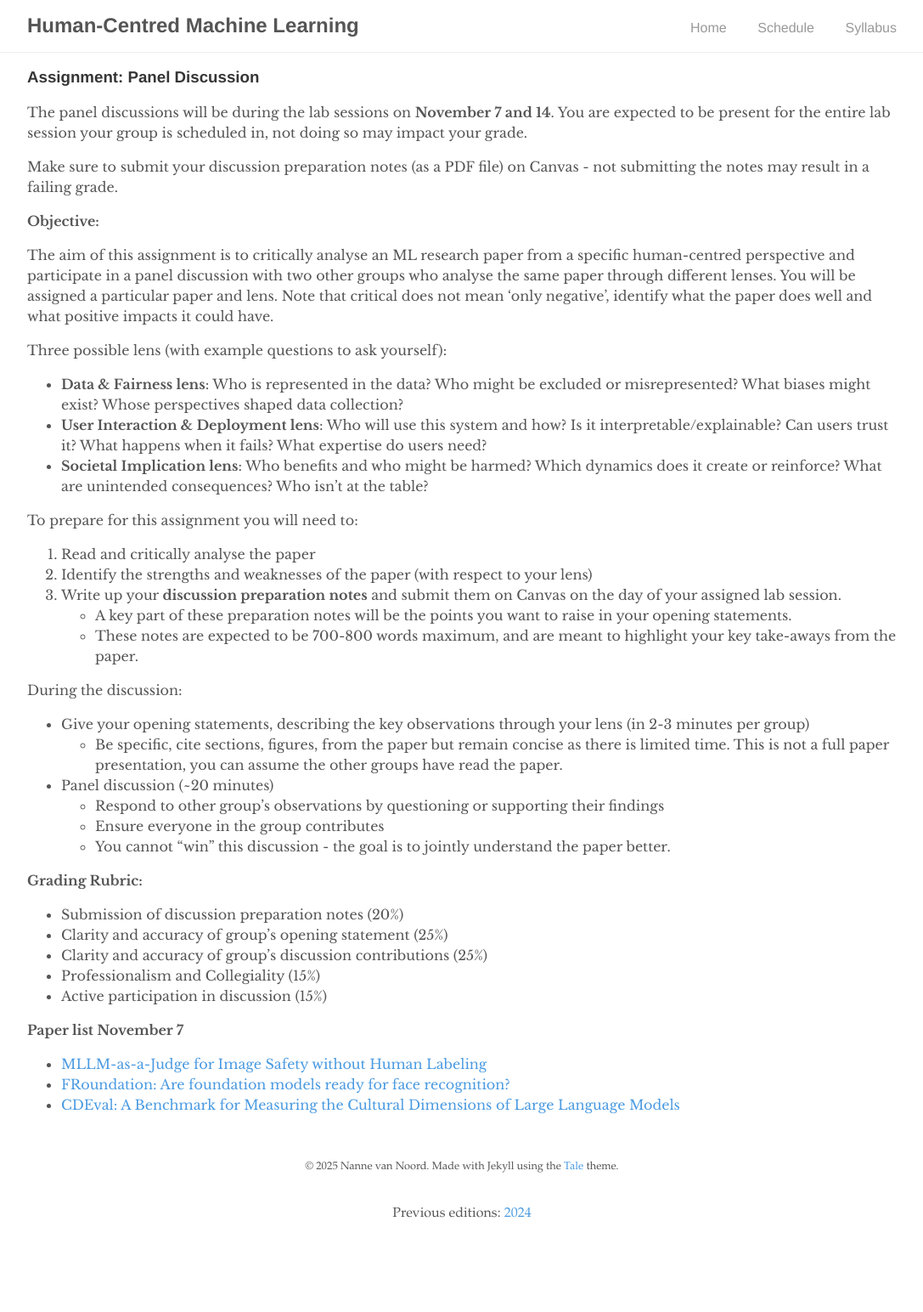
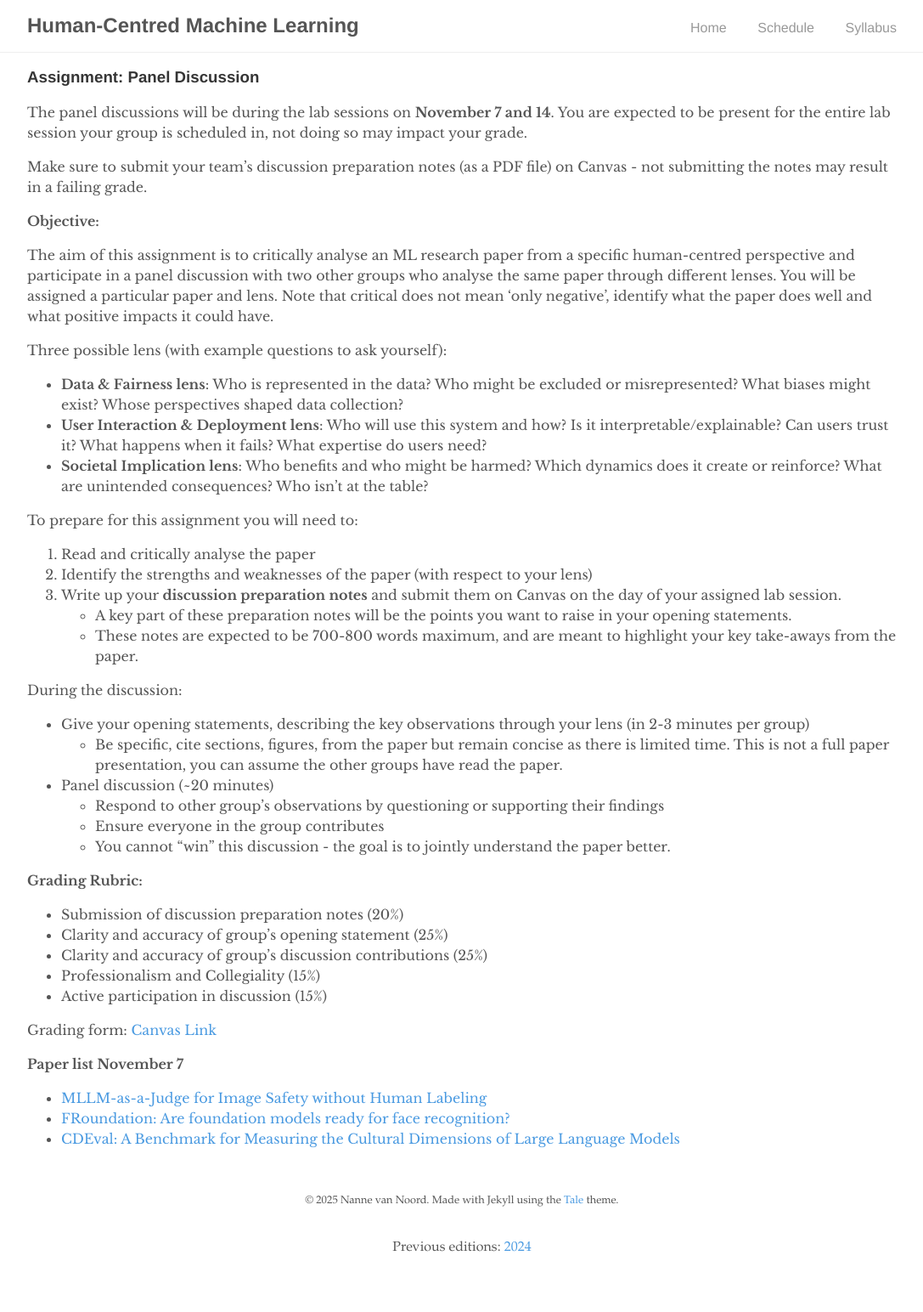
Before and after one commit to amsterdam-hcml/amsterdam-hcml.github.io, a Jekyll site: the page built from _pages/assignment.md, in a window 1280 px wide. Shown: the whole page at 85% size, without its empty margins (96-1183 px from the left). Built offline with Jekyll 4.4.1, drawn with Linux system fonts in a browser that asks for light colours; before the commit the page ends 1504 px from its top, so only the background shows below that.

Commit message:
rubric link

```diff
--- a/_includes/assignment.md
+++ b/_includes/assignment.md
@@ -2,7 +2,7 @@
 
 The panel discussions will be during the lab sessions on **November 7 and 14**. You are expected to be present for the entire lab session your group is scheduled in, not doing so may impact your grade.
 
-Make sure to submit your discussion preparation notes (as a PDF file) on Canvas \- not submitting the notes may result in a failing grade.
+Make sure to submit your team's discussion preparation notes (as a PDF file) on Canvas \- not submitting the notes may result in a failing grade.
 
 **Objective:**
 
@@ -37,6 +37,8 @@ During the discussion:
 - Professionalism and Collegiality (15%)
 - Active participation in discussion (15%)
 
+Grading form: [Canvas Link](https://canvas.uva.nl/courses/53165/files?preview=14135484)
+
 **Paper list November 7**
 
 * [MLLM-as-a-Judge for Image Safety without Human Labeling](https://openaccess.thecvf.com//content/CVPR2025/papers/Wang_MLLM-as-a-Judge_for_Image_Safety_without_Human_Labeling_CVPR_2025_paper.pdf)
```
